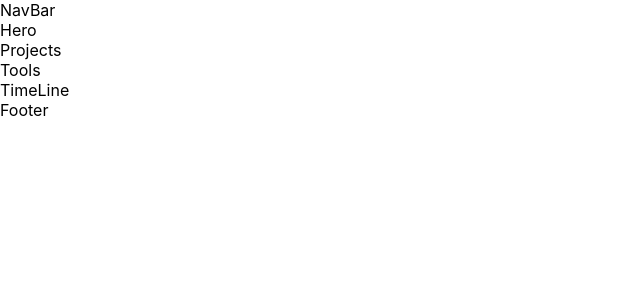
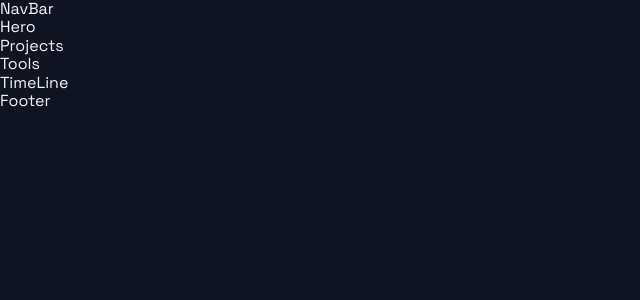
Before and after one commit to lukaszmielczarekdev/my-portfolio, a React (Create React App) app: page / in a window 1280 px wide. Shown: the top 300 px of the page, without its empty margins (0-640 px from the left). Built offline with nearby package versions, Linux system fonts and the light colour scheme.

Commit message:
MP-3 global styling and theme provider

```diff
--- a/public/index.html
+++ b/public/index.html
@@ -3,6 +3,10 @@
   <head>
     <meta charset="utf-8" />
     <link rel="icon" href="%PUBLIC_URL%/favicon.ico" />
+    <link
+      href="https://fonts.googleapis.com/css2?family=Space+Grotesk:wght@300;400;500;600;700&display=swap"
+      rel="stylesheet"
+    />
     <meta name="viewport" content="width=device-width, initial-scale=1" />
     <meta name="theme-color" content="#000000" />
     <meta
--- a/src/App.js
+++ b/src/App.js
@@ -5,9 +5,11 @@ import Projects from "./components/Projects/Projects";
 import Tools from "./components/Tools/Tools";
 import TimeLine from "./components/TimeLine/TimeLine";
 import Footer from "./components/Footer/Footer";
+import ThemeManager from "./themes/themeManager";
 
 const App = () => {
   return (
+    <ThemeManager>
       <AppContainer>
         <NavBar />
         <main>
@@ -18,6 +20,7 @@ const App = () => {
         </main>
         <Footer />
       </AppContainer>
+    </ThemeManager>
   );
 };
 
--- /dev/null
+++ b/src/styles/globalStyle.js
@@ -0,0 +1,42 @@
+import { createGlobalStyle } from "styled-components";
+import { normalize } from "styled-normalize";
+
+const GlobalStyle = createGlobalStyle`
+  ${normalize};
+
+  * {
+    box-sizing: border-box;
+    margin: 0;
+    padding: 0;
+  }
+
+  html {
+    font-size: 62.5%;
+    scroll-behavior: smooth;
+
+  }
+
+  body {
+    font-family: ${(props) => props.theme.fonts.main};
+    font-size: 1.6rem;
+    background: ${(props) => props.theme.colors.backgroundPrimary};
+    color: ${(props) => props.theme.colors.primary};
+    cursor: default;
+
+  }
+
+  h1,h2,h3,h4,h5,h6,button {
+    font-family: ${(props) => props.theme.fonts.title};
+  }
+
+  a {
+    text-decoration: none;
+  }
+
+  li{
+    list-style: none;
+  }
+
+`;
+
+export default GlobalStyle;
--- /dev/null
+++ b/src/themes/defaultTheme.js
@@ -0,0 +1,21 @@
+export const defaultTheme = {
+  fonts: {
+    title: "Space Grotesk, sans-serif",
+    main: "Space Grotesk, sans-serif",
+  },
+
+  colors: {
+    primary: "rgb(240, 245, 245)",
+    backgroundPrimary: "rgb(15, 20, 35)",
+    accent: "rgb(255, 195, 120)",
+    button: "rgb(0, 110, 185)",
+    backgroundSecondary: "rgb(45, 50, 75)",
+  },
+
+  breakpoints: {
+    sm: "screen and (max-width: 640px)",
+    md: "screen and (max-width: 768px)",
+    lg: "screen and (max-width: 1024px)",
+    xl: "screen and (max-width: 1280px)",
+  },
+};
--- /dev/null
+++ b/src/themes/themeManager.js
@@ -0,0 +1,12 @@
+import { ThemeProvider } from "styled-components";
+import { defaultTheme } from "./defaultTheme";
+import GlobalStyle from "../styles/globalStyle";
+
+const ThemeManager = ({ children }) => (
+  <ThemeProvider theme={defaultTheme}>
+    <GlobalStyle />
+    {children}
+  </ThemeProvider>
+);
+
+export default ThemeManager;
```
Lines whose indentation alone changed are shown as unchanged.
